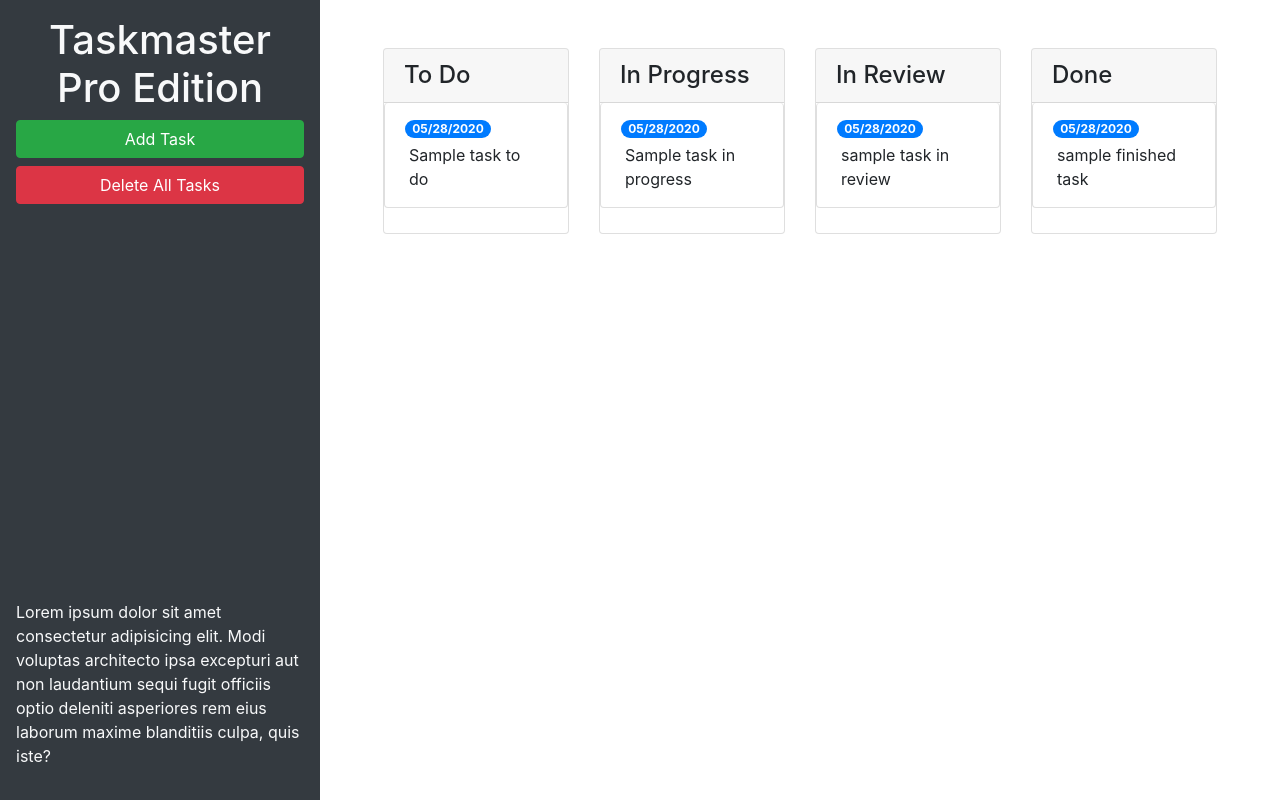
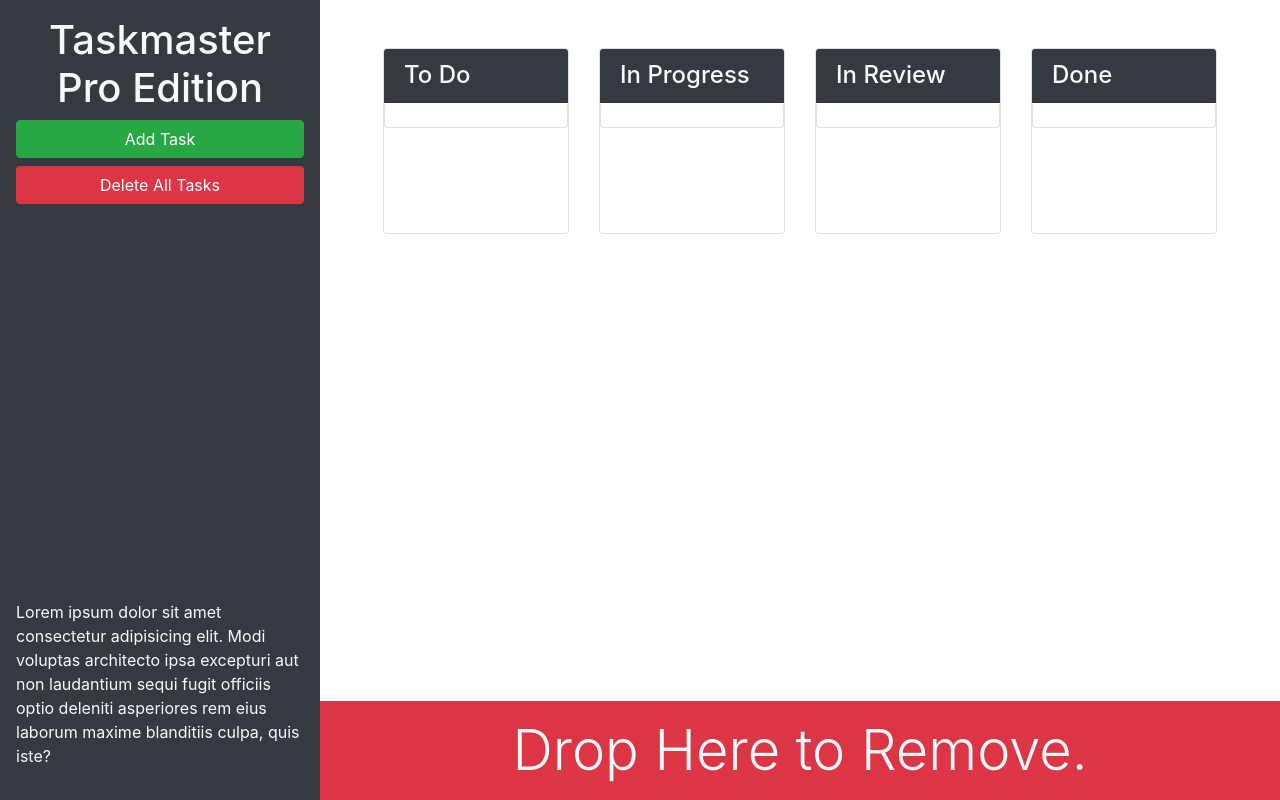
Before and after one commit to Christopher-de/taskmaster-pro, a plain HTML site: page index.html in a window 1280 px wide. Drawn offline with nearby package versions, Linux system fonts and the light colour scheme.

Commit message:
added trash

```diff
--- a/index.html
+++ b/index.html
@@ -13,17 +13,17 @@
 <body>
 
   <div class="row min-vh-100 no-gutters">
-    <header class="col-12 col-lg-3 bg-dark text-light d-flex flex-column p-4 p-lg-3">
+    <header class="col-12 col-lg-3 bg-dark text-light sticky-top d-flex flex-column p-4 p-lg-3">
       <h1 class="text-center">Taskmaster Pro Edition</h1>
       <button id="create-task" class="btn btn-block btn-success" data-toggle="modal" data-target="#task-form-modal">Add
         Task</button>
       <button id="remove-tasks" class="btn btn-block btn-danger">Delete All Tasks</button>
-      <p class="mt-auto">Lorem ipsum dolor sit amet consectetur adipisicing elit. Modi voluptas architecto ipsa
+      <p class="mt-auto d-none d-lg-block">Lorem ipsum dolor sit amet consectetur adipisicing elit. Modi voluptas architecto ipsa
         excepturi aut non
         laudantium sequi fugit officiis optio deleniti asperiores rem eius laborum maxime blanditiis culpa, quis iste?
       </p>
     </header>
-    <main class="col-12 col-lg-9">
+    <main class="col-12 col-lg-9 d-flex flex-column">
 
 
 
@@ -32,56 +32,44 @@
 
                   <div class="col-12 col-md-6 col-xl-3 mb-3">
                     <div class="card">
-                      <h4 class="card-header">
+                      <h4 class="card-header bg-dark text-light">
                         To Do
                       </h4>
                       <ul id="list-toDo" class="list-group">
-                        <li class="list-group-item">
-                          <span class="badge badge-primary badge-pill">05/28/2020</span>
-                          <p class="m-1">Sample task to do</p>
-                        </li>
+                        <li class="list-group-item"></li>
                       </ul>
                     </div>
                   </div>
 
                   <div class="col-12 col-md-6 col-xl-3 mb-3">
                     <div class="card">
-                      <h4 class="card-header">
+                      <h4 class="card-header bg-dark text-light">
                         In Progress
                       </h4>
                       <ul id="list-inProgress" class="list-group">
-                        <li class="list-group-item">
-                          <span class="badge badge-primary badge-pill">05/28/2020</span>
-                          <p class="m-1">Sample task in progress</p>
-                        </li>
+                        <li class="list-group-item"></li>
                       </ul>
                     </div>
                   </div>
 
                   <div class="col-12 col-md-6 col-xl-3 mb-3">
                     <div class="card">
-                      <h4 class="card-header">
+                      <h4 class="card-header bg-dark text-light">
                         In Review
                       </h4>
                       <ul id="list-inReview" class="list-group">
-                        <li class="list-group-item">
-                          <span class="badge badge-primary badge-pill">05/28/2020</span>
-                          <p class="m-1">sample task in review</p>
-                        </li>
+                        <li class="list-group-item"></li>
                       </ul>
                     </div>
                   </div>
 
                   <div class="col-12 col-md-6 col-xl-3 mb-3">
                     <div class="card">
-                      <h4 class="card-header">
+                      <h4 class="card-header bg-dark text-light">
                         Done
                       </h4>
                       <ul id="list-done" class="list-group">
-                        <li class="list-group-item">
-                          <span class="badge badge-primary badge-pill">05/28/2020</span>
-                          <p class="m-1">sample finished task</p>
-                        </li>
+                        <li class="list-group-item"></li>
                       </ul>
                     </div>
                   </div>
@@ -89,7 +77,11 @@
 
       </div>
 
-
+      <div id="trash" class="mt-auto">
+        <div class="w-100 bg-danger p-3 text-center text-light display-4 ">
+          Drop Here to Remove.
+        </div>
+      </div>
 
     </main>
   </div>
```
